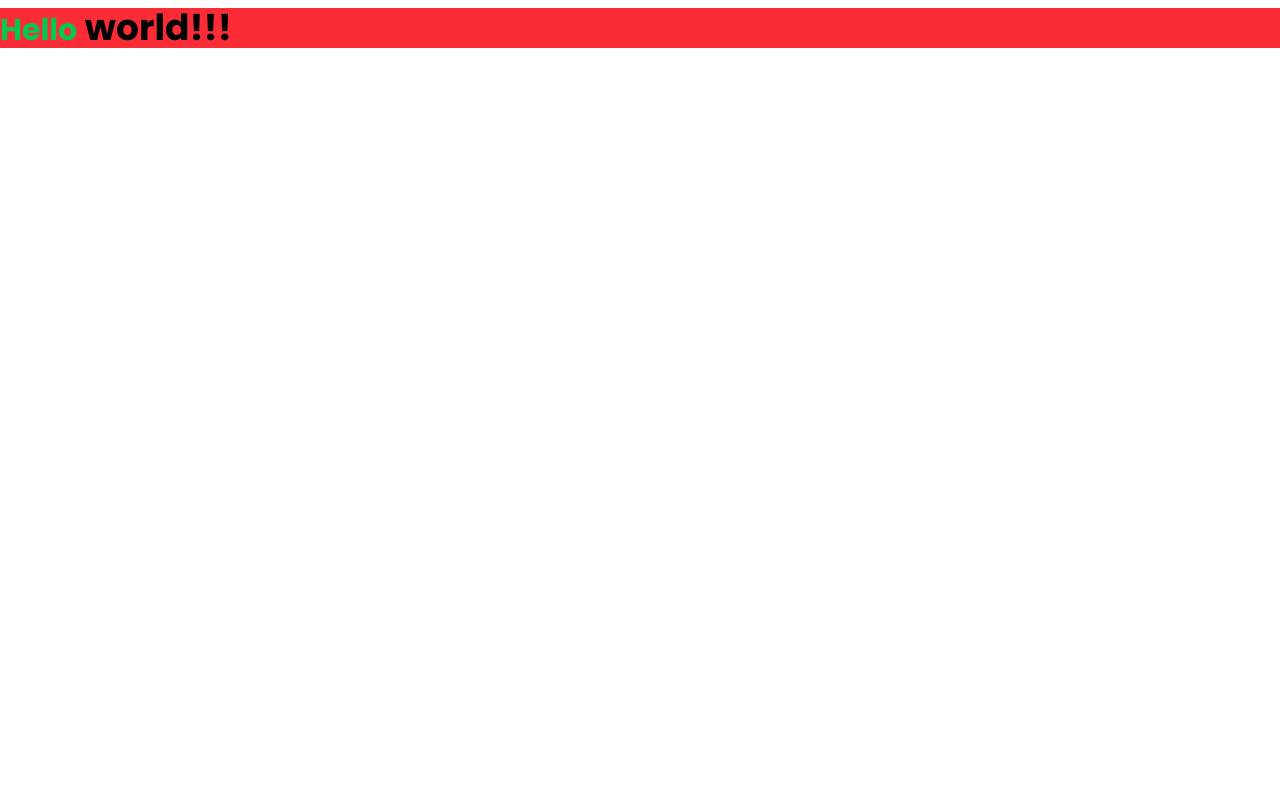
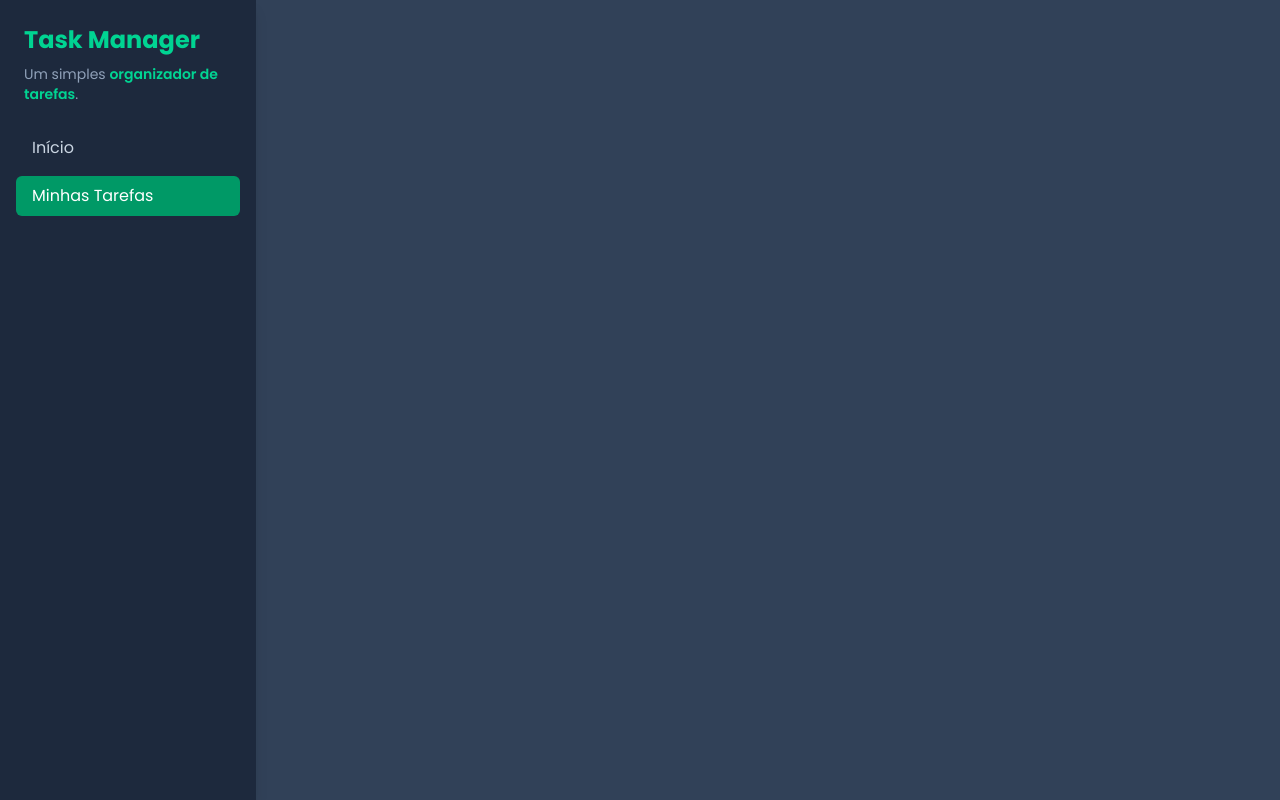
Before and after one commit to SamuelCosta22/task-manager, a React (Vite) app: page / in a window 1280 px wide. Built offline with nearby package versions, Linux system fonts and the light colour scheme.

Commit message:
feat: add Sidebar and SidebarButton components

```diff
--- a/src/App.tsx
+++ b/src/App.tsx
@@ -1,9 +1,7 @@
+import { Sidebar } from './components/Sidebar';
+
 function App() {
-  return (
-    <h1 className="mt-2 bg-red-500 text-4xl font-bold">
-      <span className="text-3xl text-green-500">Hello</span> world!!!
-    </h1>
-  );
+  return <Sidebar />;
 }
 
 export default App;
--- /dev/null
+++ b/src/components/Sidebar.tsx
@@ -0,0 +1,23 @@
+import { SidebarButton } from './SidebarButton';
+
+export const Sidebar = () => {
+  return (
+    <div className="h-screen w-64 bg-slate-800 text-slate-100 shadow-lg">
+      <div className="space-y-2 px-6 py-6">
+        <h1 className="text-2xl font-bold text-emerald-400">Task Manager</h1>
+        <p className="text-sm text-slate-400">
+          Um simples{' '}
+          <span className="font-semibold text-emerald-400">
+            organizador de tarefas
+          </span>
+          .
+        </p>
+      </div>
+
+      <div className="flex flex-col gap-2 px-4">
+        <SidebarButton text="Início" variant="default" />
+        <SidebarButton text="Minhas Tarefas" variant="active" />
+      </div>
+    </div>
+  );
+};
--- /dev/null
+++ b/src/components/SidebarButton.tsx
@@ -0,0 +1,23 @@
+interface SidebarButtonProps {
+  text: string;
+  variant: 'default' | 'active';
+}
+
+export const SidebarButton = ({ text, variant }: SidebarButtonProps) => {
+  const getVariantClasses = () => {
+    if (variant === 'active') {
+      return 'bg-emerald-600 text-white hover:bg-emerald-500';
+    } else {
+      return 'text-slate-300 hover:bg-slate-700 hover:text-white';
+    }
+  };
+
+  return (
+    <a
+      href="#"
+      className={`rounded-md px-4 py-2 transition ${getVariantClasses()}`}
+    >
+      {text}
+    </a>
+  );
+};
--- a/src/index.css
+++ b/src/index.css
@@ -130,5 +130,6 @@
 
   body {
     font-family: 'Poppins', sans-serif;
+    @apply bg-slate-700;
   }
 }
```
